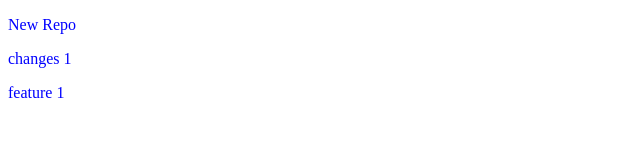
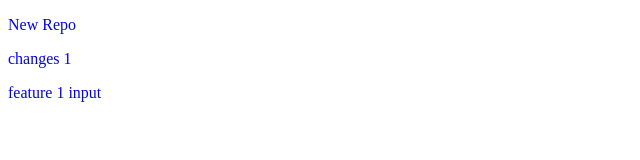
Before and after one commit to AnukoolFS1/localReps, a plain HTML site: page index.html in a window 1280 px wide. Shown: the full height of the page, 0-640 px from the left. Drawn offline with Linux system fonts and the light colour scheme.

Commit message:
added a input

```diff
--- a/index.html
+++ b/index.html
@@ -10,7 +10,7 @@
 
     <p>New Repo</p>
     <p>changes 1</p>
-    <p>feature 1</p>
+    <p>feature 1 input</p>
 
 </body>
 </html>
```
